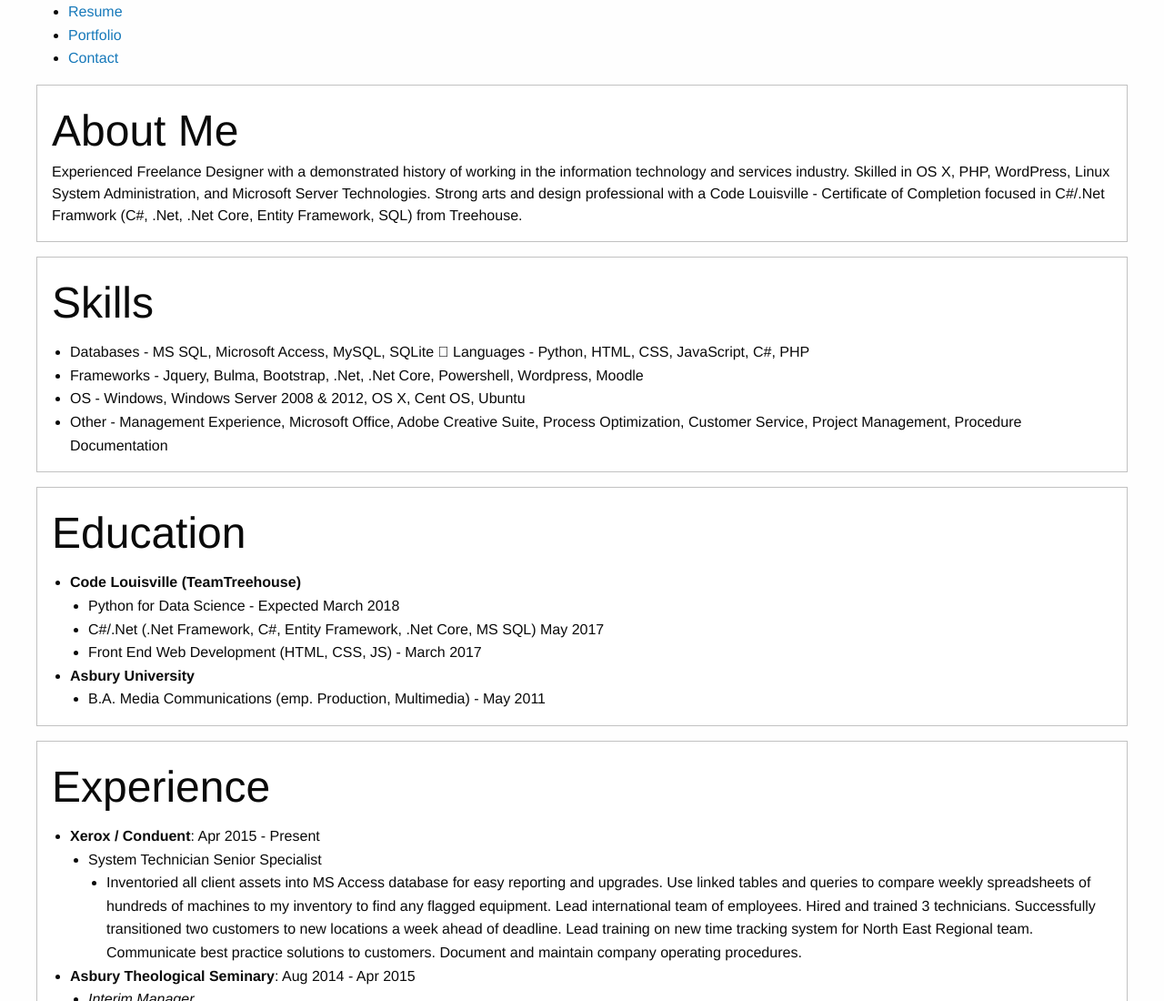
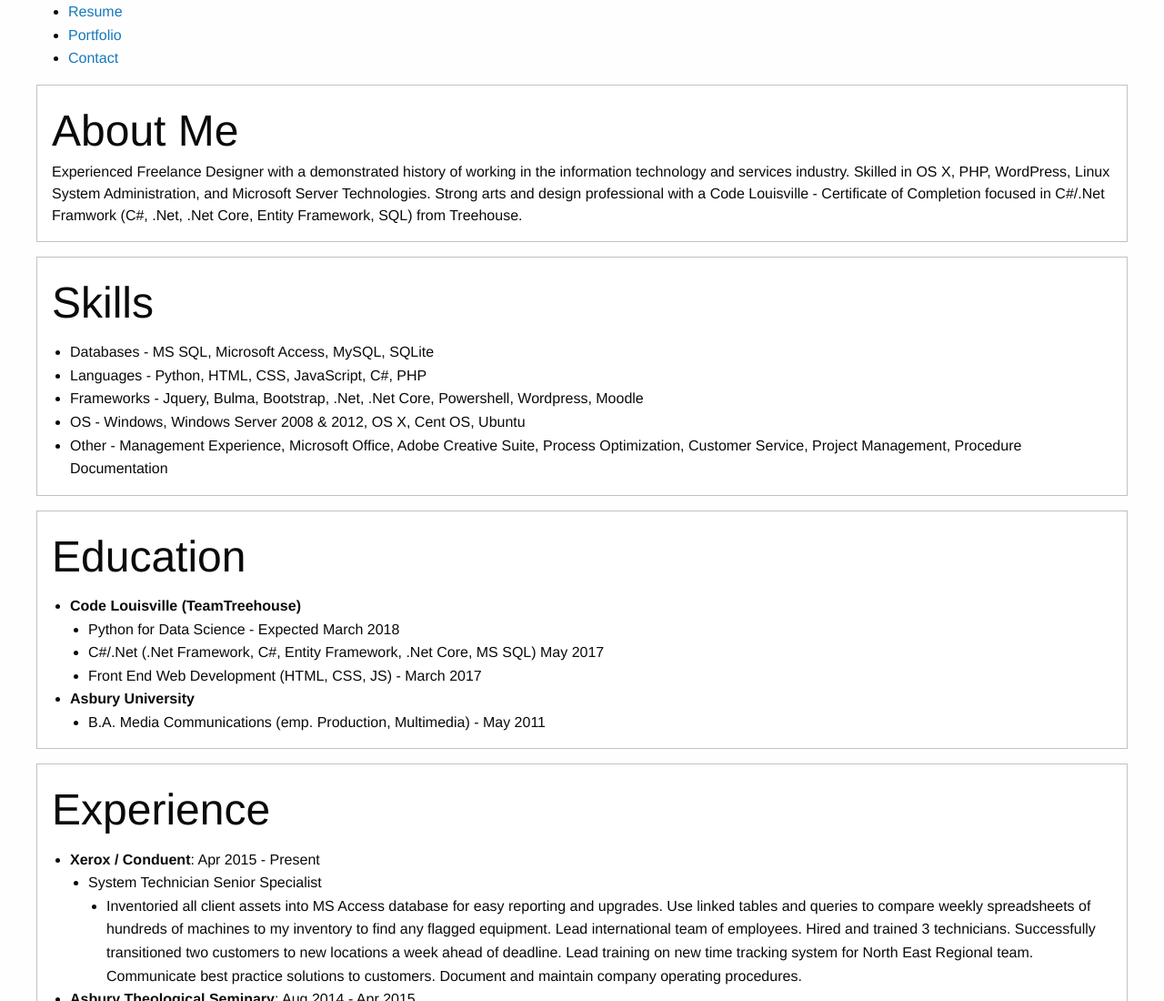
Before and after one commit to crumdev/crumdev.github.io, a plain HTML site: page index.html in a window 1280 px wide. Shown: the top 1100 px of the page at 91% size. Drawn offline with Linux system fonts and the light colour scheme.

Commit message:
Cleaned up skills list

```diff
--- a/index.html
+++ b/index.html
@@ -31,7 +31,8 @@
                 <article class="callout" id="skills">
                     <h1>Skills</h1>
                     <ul>
-                        <li>Databases - MS SQL, Microsoft Access, MySQL, SQLite  Languages - Python, HTML, CSS, JavaScript, C#, PHP</li>
+                        <li>Databases - MS SQL, Microsoft Access, MySQL, SQLite</li>
+                        <li>Languages - Python, HTML, CSS, JavaScript, C#, PHP</li>
                         <li>Frameworks - Jquery, Bulma, Bootstrap, .Net, .Net Core, Powershell, Wordpress, Moodle</li>
                         <li>OS - Windows, Windows Server 2008 & 2012, OS X, Cent OS, Ubuntu</li>
                         <li>Other - Management Experience, Microsoft Office, Adobe Creative Suite, Process  Optimization, Customer Service, Project Management, Procedure Documentation</li>
@@ -61,7 +62,7 @@
                             <ul>
                                 <li><span class="subtiles">System Technician Senior Specialist</span>
                                     <ul>
-                                        <li>Inventoried all client assets into MS Access database for easy reporting and upgrades. Use linked tables and queries to     compare weekly spreadsheets of hundreds of machines to my inventory to find any flagged equipment. Lead international team of employees. Hired and trained 3 technicians. Successfully transitioned two customers to new locations a week ahead of deadline. Lead training on new time tracking system for North East Regional team. Communicate best practice solutions to customers. Document and maintain company operating procedures.</li>
+                                        <li>Inventoried all client assets into MS Access database for easy reporting and upgrades. Use linked tables and queries to compare weekly spreadsheets of hundreds of machines to my inventory to find any flagged equipment. Lead international team of employees. Hired and trained 3 technicians. Successfully transitioned two customers to new locations a week ahead of deadline. Lead training on new time tracking system for North East Regional team. Communicate best practice solutions to customers. Document and maintain company operating procedures.</li>
                                     </ul>
                                 </li>
                             </ul>
```
